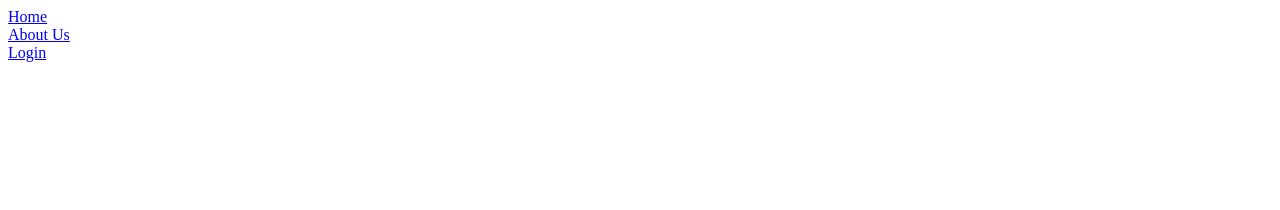
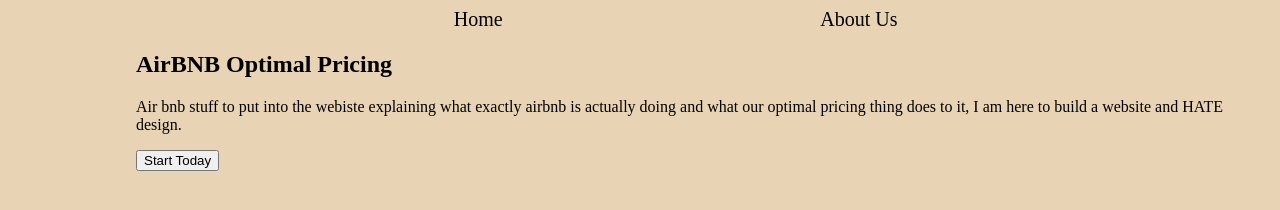
Before and after one commit to AirBnB-dream-team/UI, a plain HTML site: page index.html in a window 1280 px wide. Drawn offline with Linux system fonts and the light colour scheme.

Commit message:
fix a bug in the page

```diff
--- a/index.html
+++ b/index.html
@@ -5,6 +5,8 @@
     <meta name="viewport" content="width=device-width, initial-scale=1.0">
     <meta http-equiv="X-UA-Compatible" content="ie=edge">
     <title>AirBnB Optimal Price - Home</title>
+    <link href="css/index.css" rel="stylesheet">
+
 </head>
 <body>
     <header> <!--NAVIGATION BAR BEGINS HERE-->
@@ -14,9 +16,18 @@
         <nav class="navBar">
             <div class="anchor"><a href="# ">Home</a></div>
             <div class="anchor"><a href="about.html">About Us</a></div>
-            <div class="anchor"><a href="https://airbnb-optimizedpricing.now.sh/login">Login</a></div>
         </nav>
-    </header><!--NAVIGATION BAR ENDS HERE-->
+    </header>
+
+    <section class="top-section">
+        <div>
+            <h1>AirBNB Optimal Pricing</h1>
+            <p>Air bnb stuff to put into the webiste explaining what exactly airbnb is actually doing and what our optimal pricing thing does to it, I am here to build a website and HATE design.</p>
+            <button>Start Today</button>
+        </div>
+
+
+    </section>
 
 
 </body>
--- a/less/about.less
+++ b/less/about.less
@@ -2,16 +2,15 @@ html {
   background-color: @primaryLight;
   margin-left: 10%;
 
-  @media @tablet{
+  @media @tablet {
     .tablet-format;
-}
-  @media @lgtablet{
-      .lg-tablet-format;
   }
-  @media @mobile{
+  @media @lgtablet {
+    .lg-tablet-format;
+  }
+  @media @mobile {
     .media-format;
-}
-
+  }
 }
 
 .navBar {
@@ -58,10 +57,6 @@ html {
     font-size: largest;
     align-content: center;
   }
-
-
-
-
 }
 .headShotContainer {
   display: flex;
@@ -73,12 +68,11 @@ html {
   .big-border();
 }
 
-
 nav {
   .even();
   flex-wrap: wrap;
   margin-right: 5%;
-  *{
+  * {
     .remove-nav-deco;
   }
 }
--- a/less/index.less
+++ b/less/index.less
@@ -1,3 +1,4 @@
 @import "variables.less";
 @import "mixins.less";
+@import "landing.less";
 @import "about.less";
```
Also changed, not shown: about.html (+0 -1 lines), less/landing.less (added).
